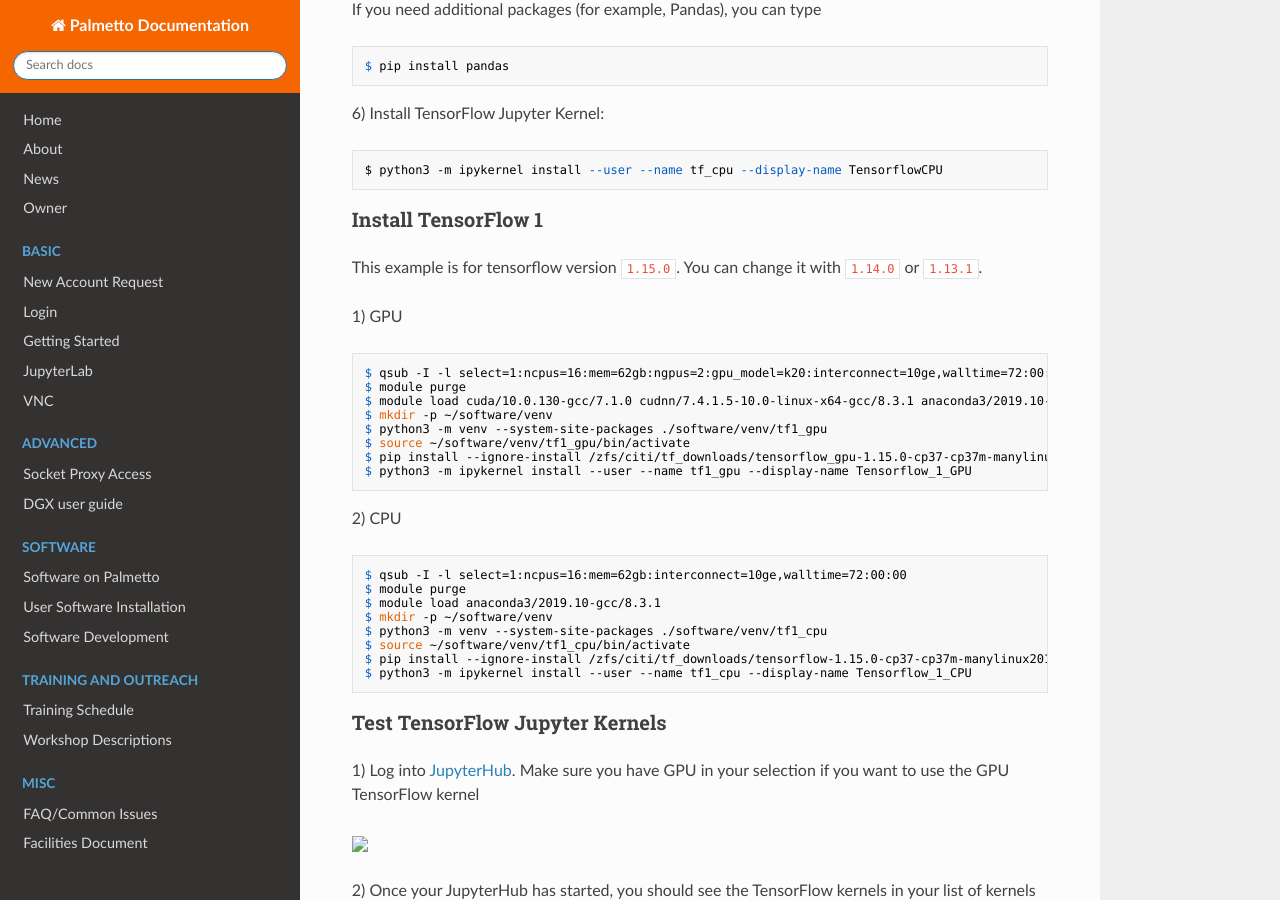
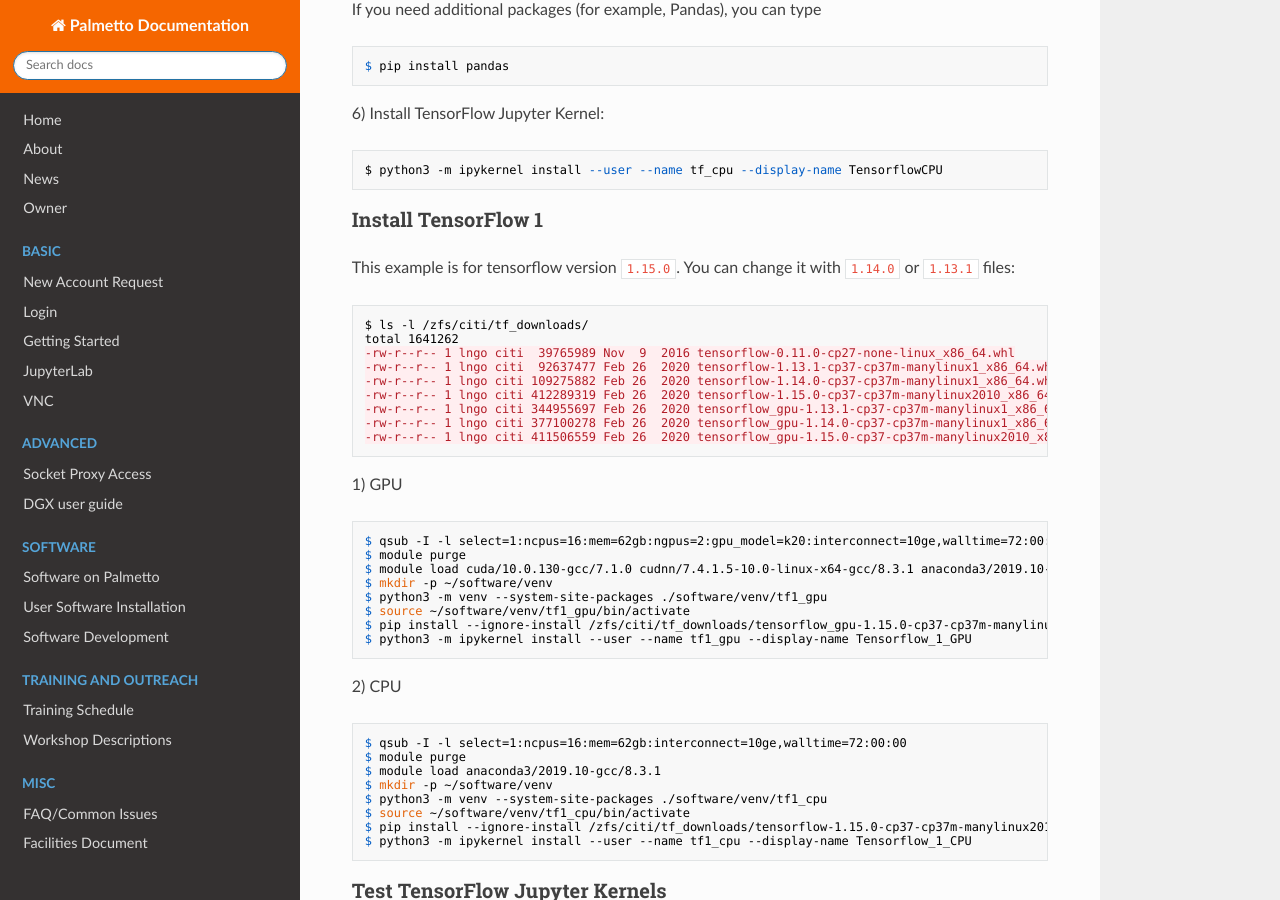
Before and after one commit to clemsonciti/palmetto-documentation, an MkDocs documentation site: the page built from docs/software/packages/tensorflow.md, in a window 1280 px wide and 900 px high, scrolled down 1960 px. Built offline with MkDocs 1.6.1, drawn with Linux system fonts in a browser that asks for light colours; nearby versions of some CDN libraries.

Commit message:
Update tensorflow.md

```diff
--- a/docs/software/packages/tensorflow.md
+++ b/docs/software/packages/tensorflow.md
@@ -107,7 +107,19 @@
 
 ### Install TensorFlow 1
 
-This example is for tensorflow version `1.15.0`. You can change it with `1.14.0` or `1.13.1`.
+This example is for tensorflow version `1.15.0`. You can change it with `1.14.0` or `1.13.1` files:
+
+~~~
+$ ls -l /zfs/citi/tf_downloads/
+total 1641262
+-rw-r--r-- 1 lngo citi  39765989 Nov  9  2016 tensorflow-0.11.0-cp27-none-linux_x86_64.whl
+-rw-r--r-- 1 lngo citi  92637477 Feb 26  2020 tensorflow-1.13.1-cp37-cp37m-manylinux1_x86_64.whl
+-rw-r--r-- 1 lngo citi 109275882 Feb 26  2020 tensorflow-1.14.0-cp37-cp37m-manylinux1_x86_64.whl
+-rw-r--r-- 1 lngo citi 412289319 Feb 26  2020 tensorflow-1.15.0-cp37-cp37m-manylinux2010_x86_64.whl
+-rw-r--r-- 1 lngo citi 344955697 Feb 26  2020 tensorflow_gpu-1.13.1-cp37-cp37m-manylinux1_x86_64.whl
+-rw-r--r-- 1 lngo citi 377100278 Feb 26  2020 tensorflow_gpu-1.14.0-cp37-cp37m-manylinux1_x86_64.whl
+-rw-r--r-- 1 lngo citi 411506559 Feb 26  2020 tensorflow_gpu-1.15.0-cp37-cp37m-manylinux2010_x86_64.whl
+~~~
 
 1) GPU
 
```
